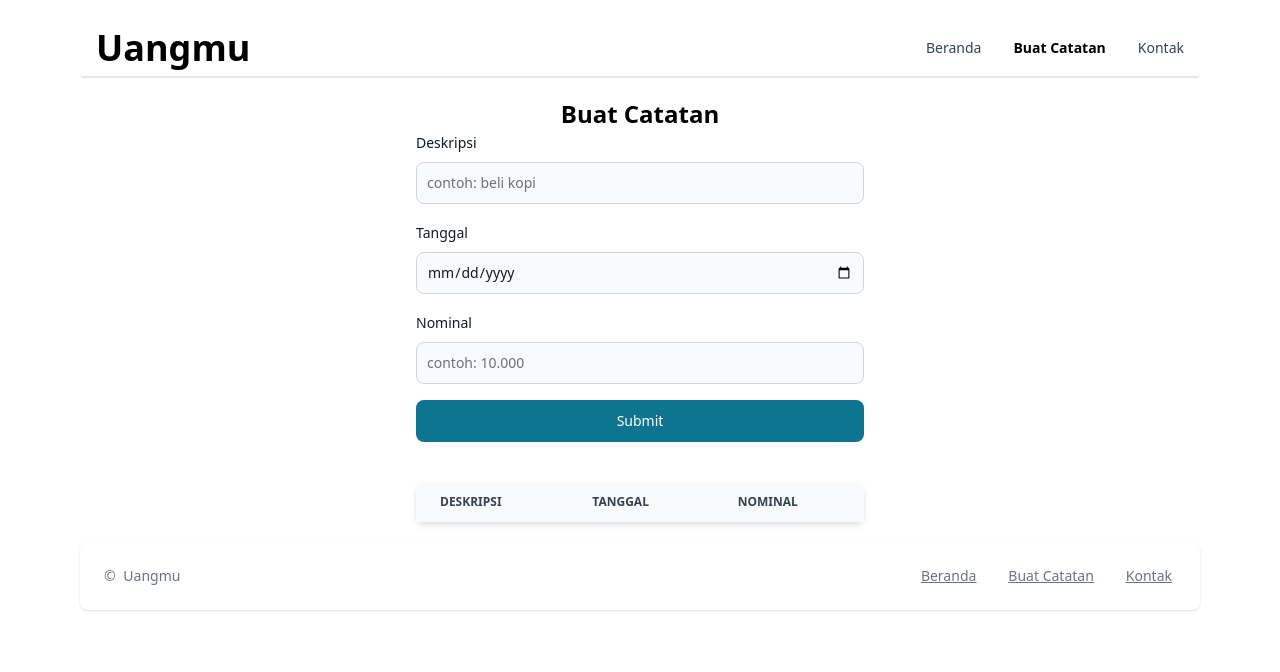
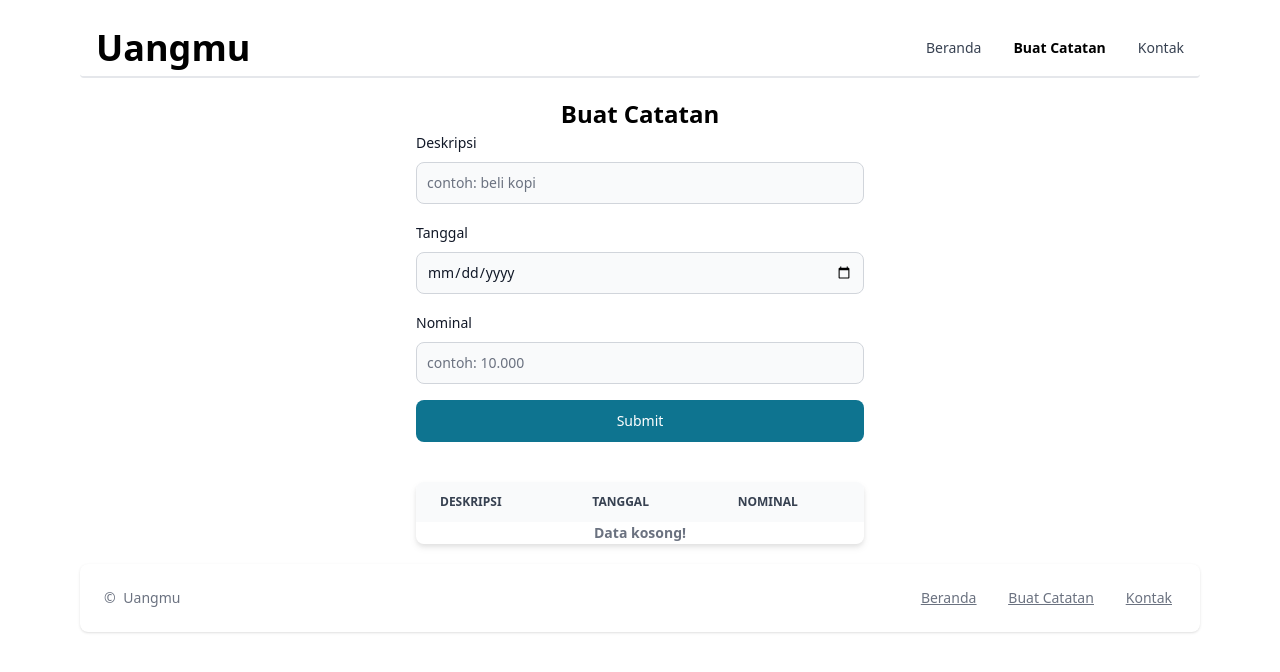
Before and after one commit to Anugerah20/Uangmu, a React (Vite) app: page /takenotes in a window 1280 px wide. Shown: the top 672 px of the page. Built offline with nearby package versions, Linux system fonts and the light colour scheme.

Commit message:
add validation

```diff
--- a/src/page/TakeNotes.jsx
+++ b/src/page/TakeNotes.jsx
@@ -53,7 +53,7 @@ const TakeNotes = () => {
                          {tanggal}
                     </Table.Cell>
                     <Table.Cell>
-                         {nominal}
+                         Rp {nominal}
                     </Table.Cell>
                </Table.Row>
           )
@@ -135,16 +135,22 @@ const TakeNotes = () => {
                               </Table.HeadCell>
                          </Table.Head>
                          <Table.Body className="divide-y">
-                              {savedData.map((data, index) => {
-                                   return (
+                              {savedData.length <= 0 ? (
+                                   <tr>
+                                        <td colSpan="3" className="text-center font-bold">
+                                             Data kosong!
+                                        </td>
+                                   </tr>
+                              ) : (
+                                   savedData.map((data, index) => (
                                         <DataRow
                                              key={index}
                                              deskripsi={data.deskripsi}
                                              tanggal={data.tanggal}
                                              nominal={data.nominal}
                                         />
-                                   )
-                              })}
+                                   ))
+                              )}
                          </Table.Body>
                     </Table>
                </div>
```
